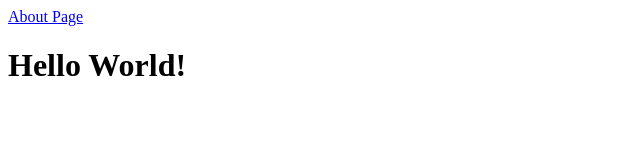
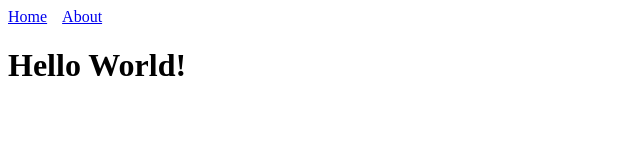
Before and after one commit to baggerspion/reorg, a Next.js app: page / in a window 1280 px wide. Shown: the top 160 px of the page, without its empty margins (0-640 px from the left). Built offline with nearby package versions, Linux system fonts and the light colour scheme.

Commit message:
Separated menu component

```diff
--- /dev/null
+++ b/components/Header.js
@@ -0,0 +1,18 @@
+import Link from 'next/link';
+
+const linkStyle = {
+  marginRight: 15
+};
+
+const Header = () => (
+  <div>
+    <Link href="/">
+      <a style={linkStyle}>Home</a>
+    </Link>
+    <Link href="/about">
+      <a style={linkStyle}>About</a>
+    </Link>
+  </div>
+);
+
+export default Header;
--- a/pages/about.js
+++ b/pages/about.js
@@ -1,7 +1,8 @@
 export default function About() {
   return (
     <div>
-      <p>This is the about page</p>
+      <Header />
+      <h1>This is the about page</h1>
     </div>
   );
 }
--- a/pages/index.js
+++ b/pages/index.js
@@ -1,11 +1,9 @@
-import Link from 'next/link';
+import Header from '../components/Header';
 
 export default function Index() {
   return (
     <div>
-      <Link href="/about">
-        <a>About Page</a>
-      </Link>
+      <Header />
       <h1>Hello World!</h1>
     </div>
   );
```
